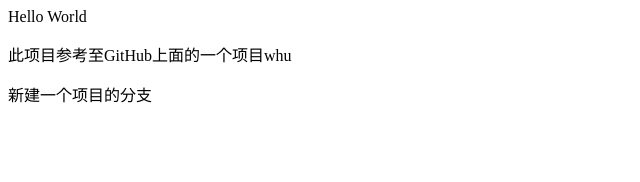
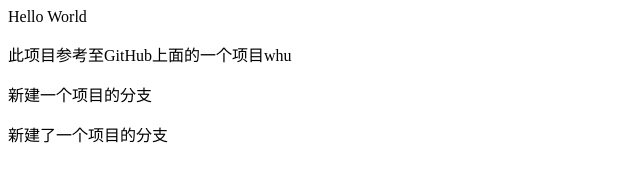
Before and after one commit to lifedespicable/git_learning, a plain HTML site: page index.html in a window 1280 px wide. Shown: the whole page, without its empty margins (0-640 px from the left). Drawn offline with Linux system fonts and the light colour scheme.

```diff
--- a/index.html
+++ b/index.html
@@ -2,4 +2,5 @@
     Hello World
     <P>此项目参考至GitHub上面的一个项目whu</P>
     <p>新建一个项目的分支</p>
+    <p>新建了一个项目的分支</p>
 </html>
```
